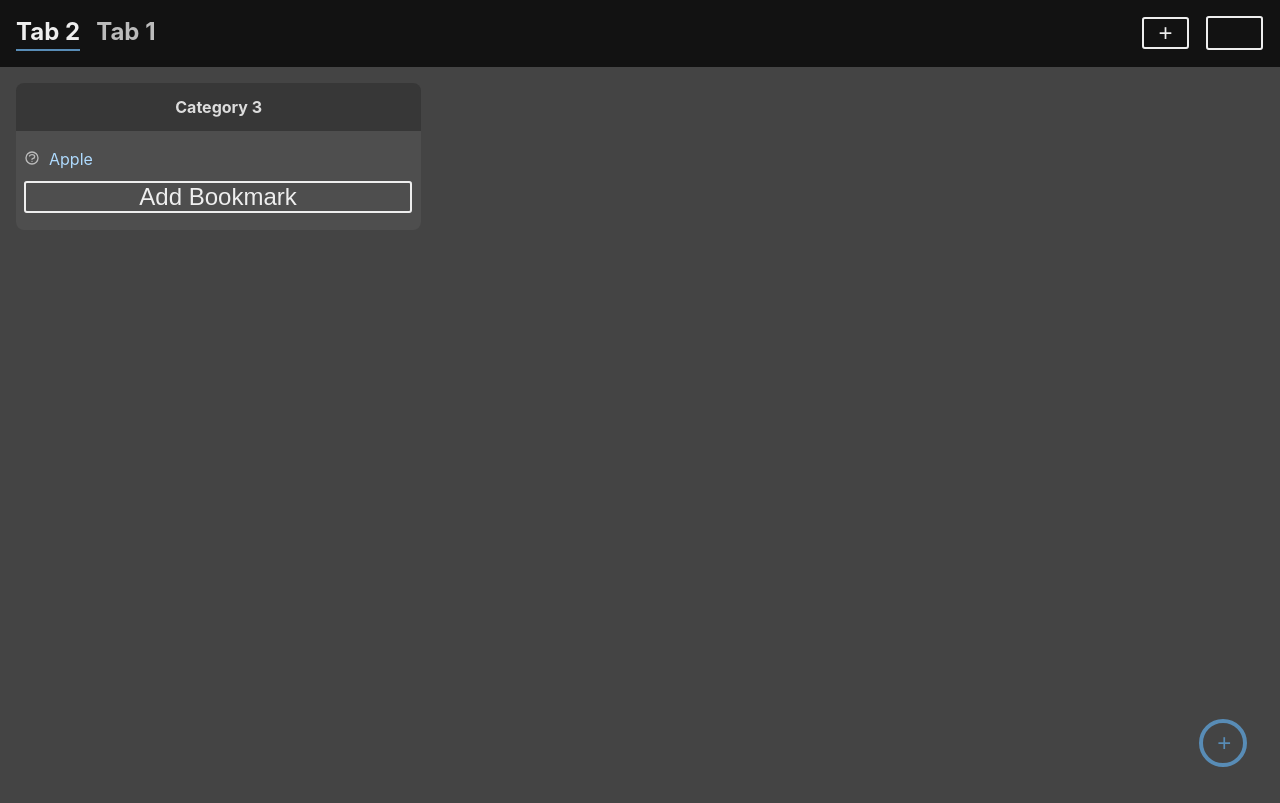
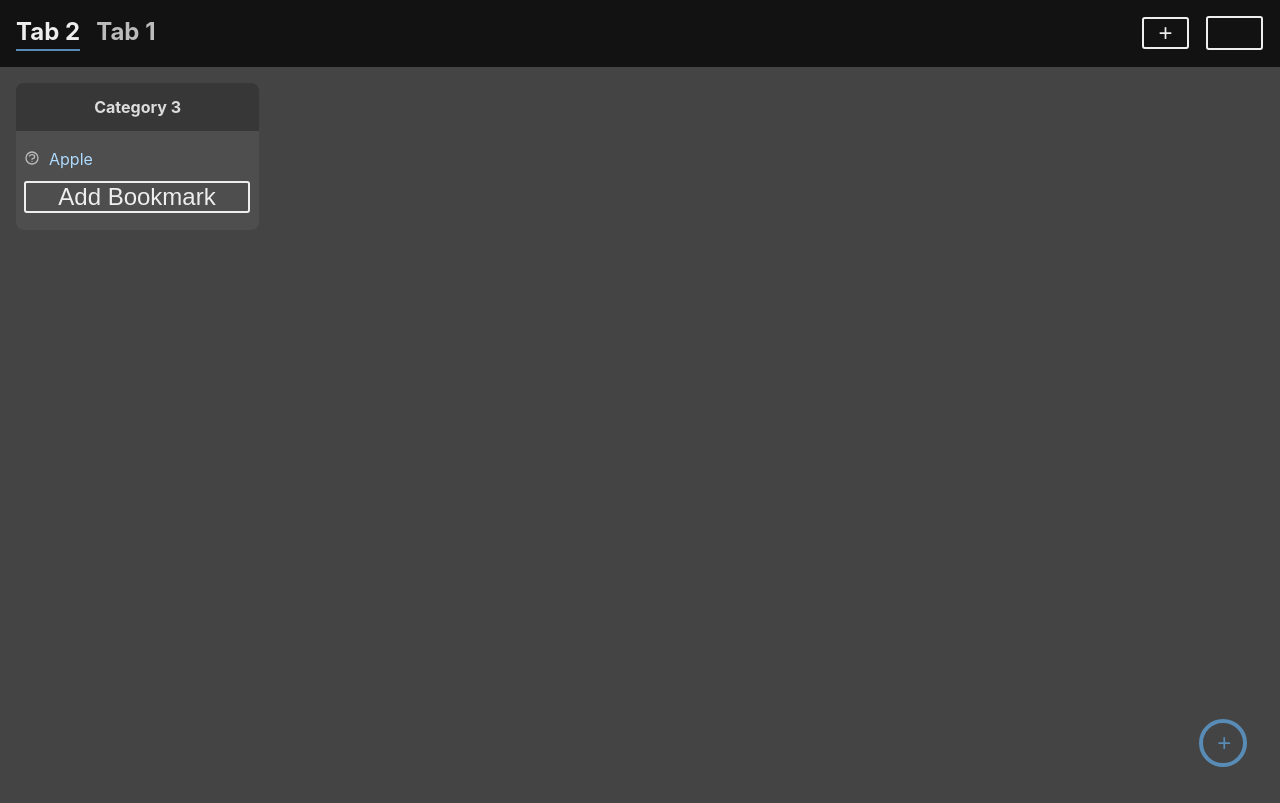
Before and after one commit to joshua-richardson-88/NetOrganizer-client, a React (Create React App) app: page / in a window 1280 px wide. Built offline with nearby package versions, Linux system fonts and the light colour scheme; some icons are missing.

Commit message:
Made the category card size a bit better

```diff
--- a/src/App.css
+++ b/src/App.css
@@ -111,7 +111,9 @@ main > .fab:hover {
 }
 
 .category-list > .card {
-  width: calc((100vw - 4rem) / 3);
+  min-width: calc((100vw - 4rem) / 5);
+  width: max-content;
+  max-width: calc((100vw - 4rem));
   min-height: 7rem;
   max-height: 85vh;
   display: flex;
```
